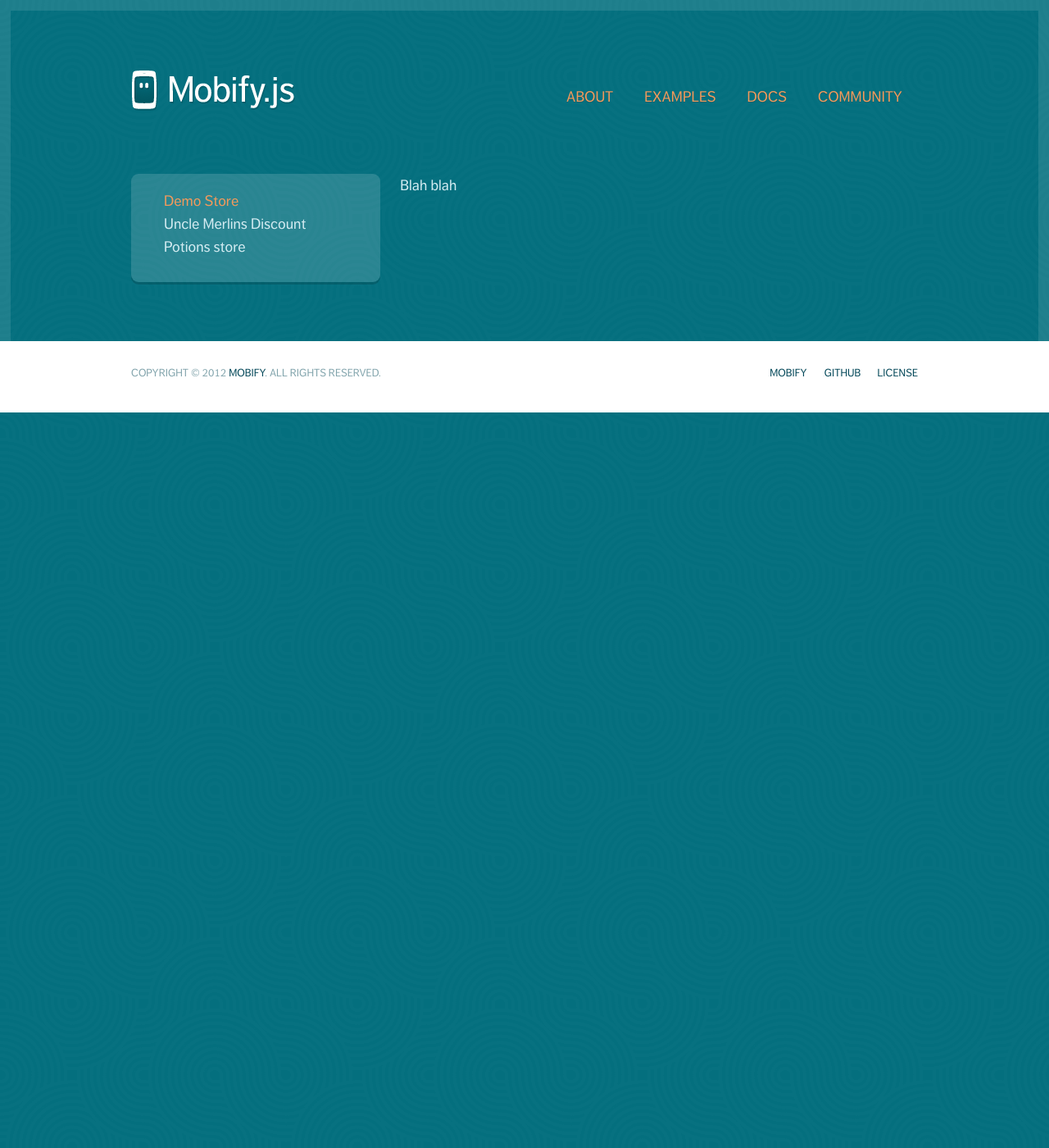
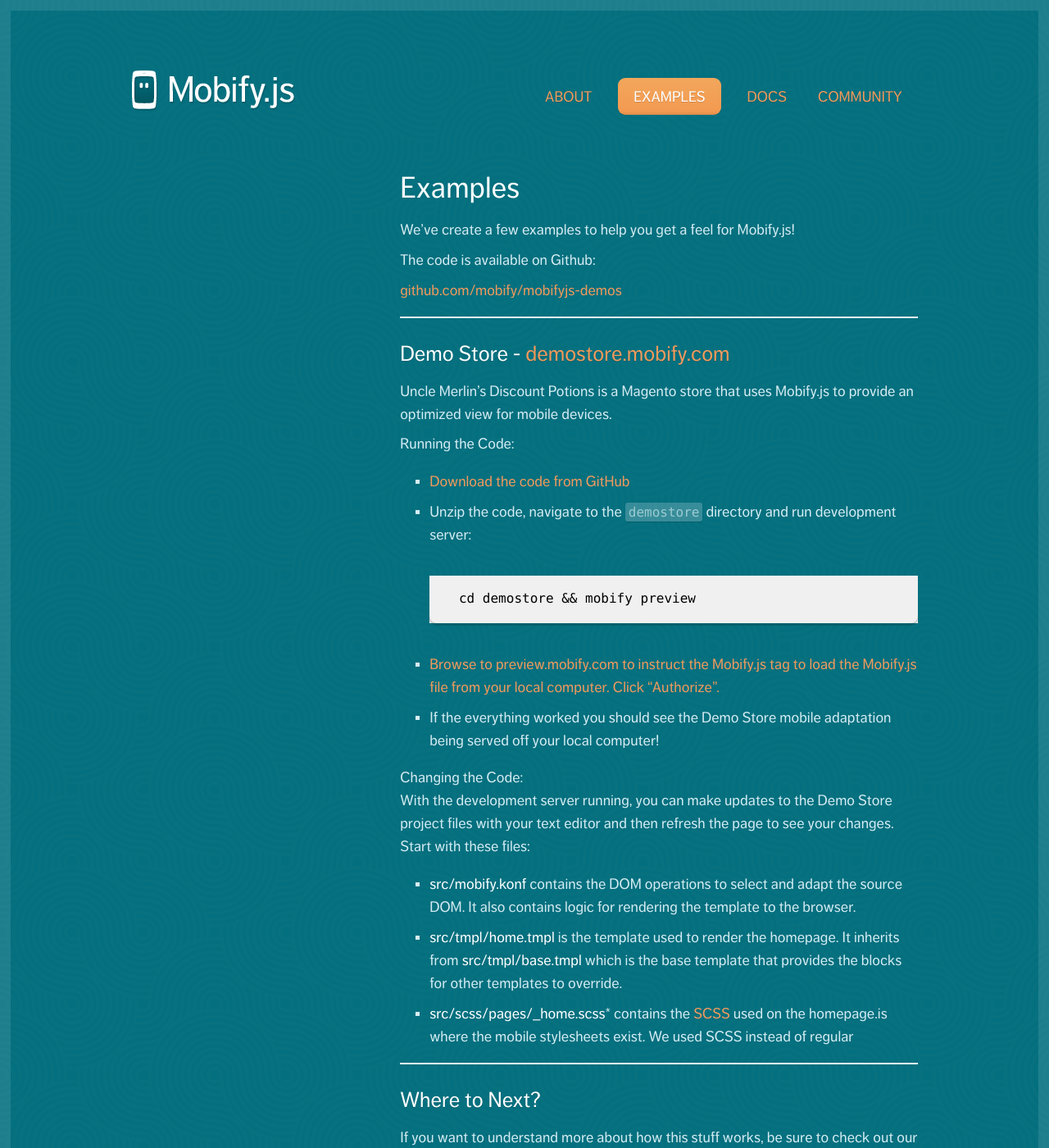
Before and after one commit to mobify/mobifyjs, a Jekyll site: the page built from www/examples/index.md, in a window 1280 px wide and 1400 px high. Shown: the whole window at 82% size. Built offline with Jekyll 4.4.1, drawn with Linux system fonts in a browser that asks for light colours; some of the changed text lies outside the part shown.

Commit message:
Docs: Update examples page.

```diff
--- a/www/_includes/nav.html
+++ b/www/_includes/nav.html
@@ -6,7 +6,7 @@
                         {% endactive_links %}
 	                        </li><li>
                         {% active_links prefix %}
-	                            <a href="/mobifyjs/examples/demostore/" class="rounded">Examples</a>
+	                            <a href="/mobifyjs/examples/" class="rounded">Examples</a>
 	                        </li><li>
 	                            <a href="/mobifyjs/docs/" class="rounded">Docs</a>
 	                        </li><li>
--- a/www/_layouts/example.html
+++ b/www/_layouts/example.html
@@ -5,10 +5,7 @@
 
 <div class="row-fluid">
     <div class="span12">
-        <div class="span4 examples-nav shaded rounded">
-            {% include nav-examples.html %}
-        </div>
-
+        <div class="span4"></div>
         <div class="span8">
             {{ content }}
         </div>
--- a/www/examples/index.html
+++ /dev/null
@@ -1,6 +0,0 @@
----
-layout: example
-title: Mobify.js examples
----
-
-<p>Blah blah</p>
--- /dev/null
+++ b/www/examples/index.md
@@ -0,0 +1,57 @@
+---
+layout: example
+title: Mobify.js Examples
+---
+
+# Examples
+
+We've create a few examples to help you get a feel for Mobify.js!
+
+The code is available on Github:
+
+[github.com/mobify/mobifyjs-demos](https://github.com/mobify/mobifyjs-demos)
+
+----
+
+## Demo Store - [demostore.mobify.com](http://demostore.mobify.com)
+
+Uncle Merlin's Discount Potions is a Magento store that uses Mobify.js to
+provide an optimized view for mobile devices.
+
+### Running the Code:
+
+* [Download the code from GitHub](https://github.com/mobify/mobifyjs-demos/zipball/master)
+
+* Unzip the code, navigate to the `demostore` directory and run development server:
+
+        cd demostore && mobify preview
+
+* [Browse to preview.mobify.com to instruct the Mobify.js tag to load the Mobify.js
+  file from your local computer. Click "Authorize".](https://preview.mobify.com/?url=http%3A%2F%2Fdemostore.mobify.com)
+
+* If the everything worked you should see the Demo Store mobile adaptation being
+  served off your local computer!
+
+### Changing the Code:
+
+With the development server running, you can make updates to the Demo Store
+project files with your text editor and then refresh the page to see your
+changes. Start with these files:
+
+* **src/mobify.konf** contains the DOM operations to select and adapt the source
+    DOM. It also contains logic for rendering the template to the browser.
+
+* **src/tmpl/home.tmpl** is the template used to render the homepage. It inherits
+    from **src/tmpl/base.tmpl** which is the base template that provides the
+    blocks for other templates to override.
+
+* **src/scss/pages/_home.scss*** contains the [SCSS](http://sass-lang.com/) used
+    on the homepage.is where the mobile stylesheets exist. We used SCSS instead of regular
+
+----
+
+## Where to Next?
+
+If you want to understand more about how this stuff works, be sure to check out our
+[documentation](../docs/), and if you have any questions, head over
+to our [community](../community/) page.
```
Also changed, not shown: www/examples/demostore.html (deleted, +0 -67 lines).
